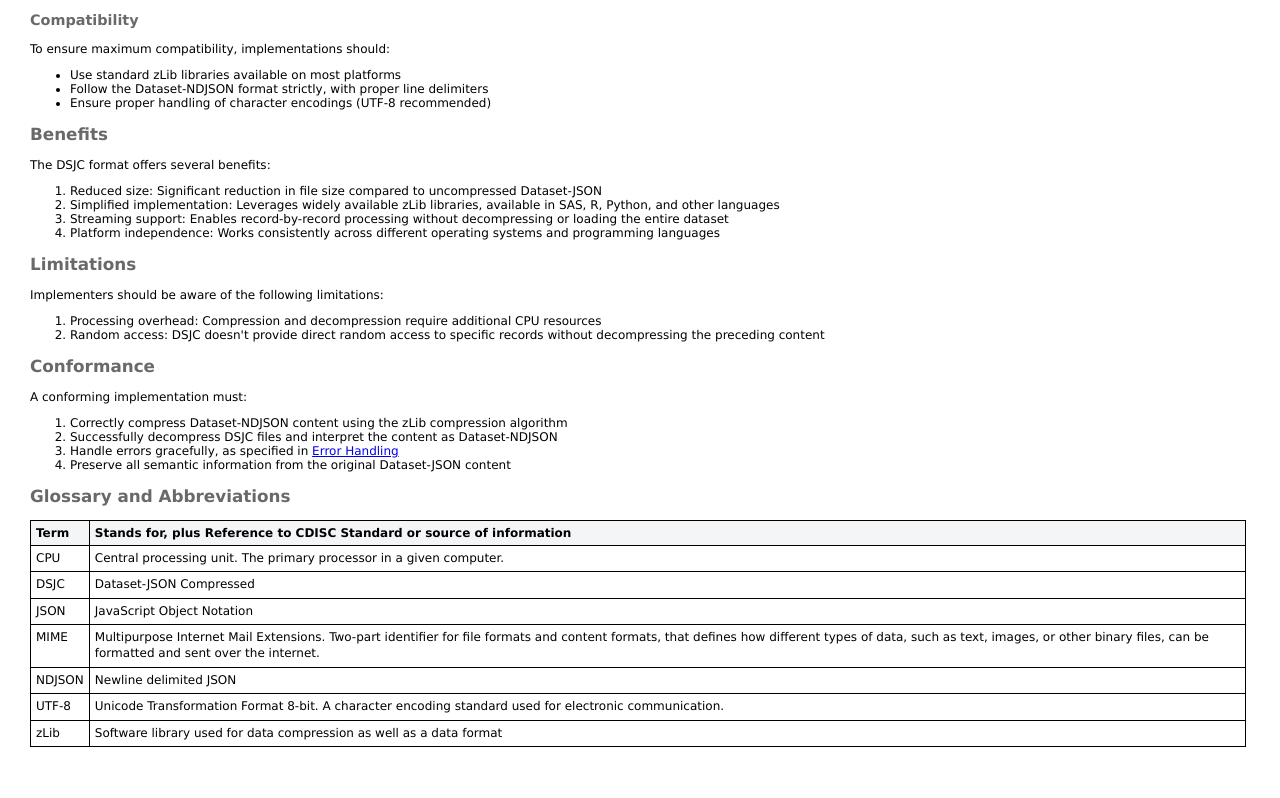
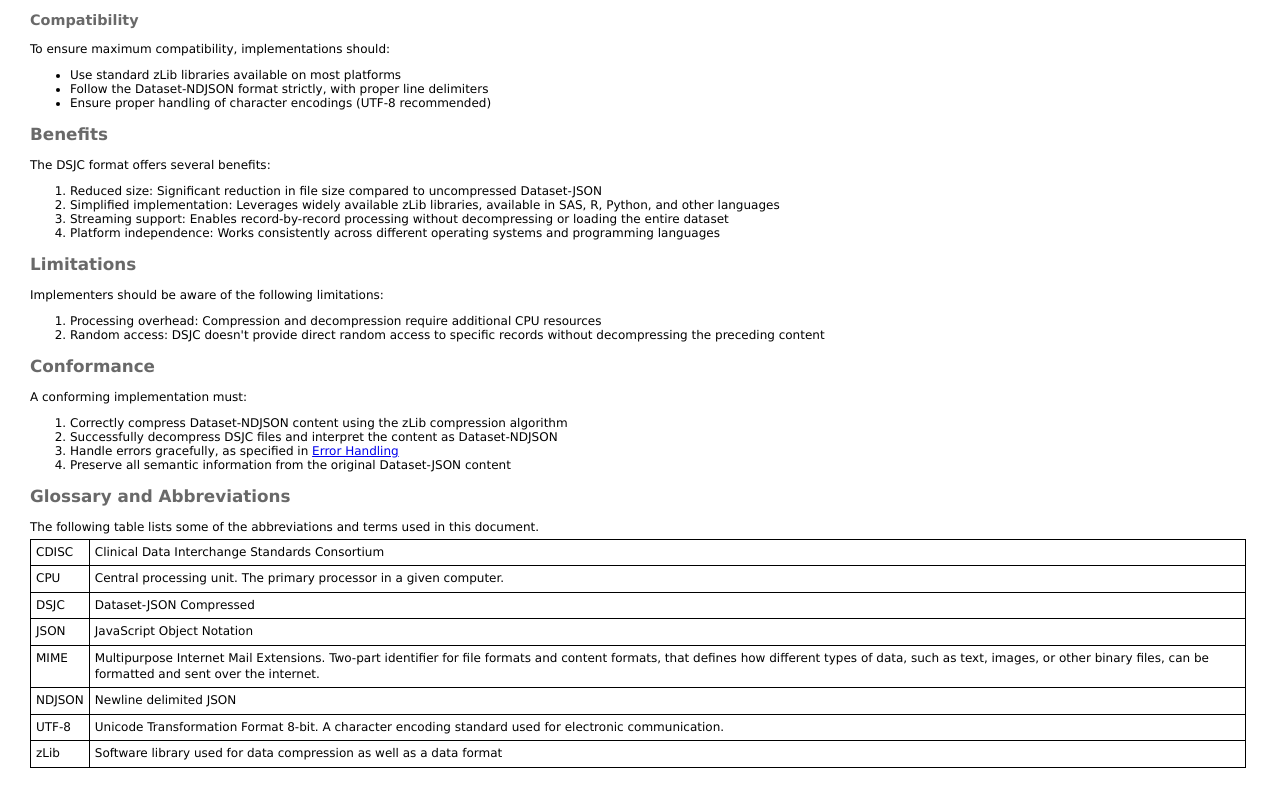
Before and after one commit to cdisc-org/DataExchange-DatasetJson, a plain HTML site: page doc/compressed-dataset-json1-1.html in a window 1280 px wide. Shown: the part 1864-2662 px from the top of the page. Before the commit the page ends 2641 px from the top, so only its background shows below. Drawn offline with Linux system fonts and the light colour scheme.

Commit message:
Fix glossary

```diff
--- a/doc/compressed-dataset-json1-1.html
+++ b/doc/compressed-dataset-json1-1.html
@@ -337,12 +337,14 @@
   </ol>
 
 <h2 id="glossary">Glossary and Abbreviations</h2>
-
+The following table lists some of the abbreviations and terms used in this document.
 <table title="Glossary and Abbreviations">
   <tbody>
     <tr>
-      <th scope="col">Term</th>
-      <th scope="col">Stands for, plus Reference to CDISC Standard or source of information</th>
+      <td>CDISC</td>
+      <td>
+        Clinical Data Interchange Standards Consortium
+      </td>
     </tr>
     <tr>
       <td>CPU</td>
```
Also changed, not shown: doc/compressed-dataset-json1-1.md (+5 -4 lines).
